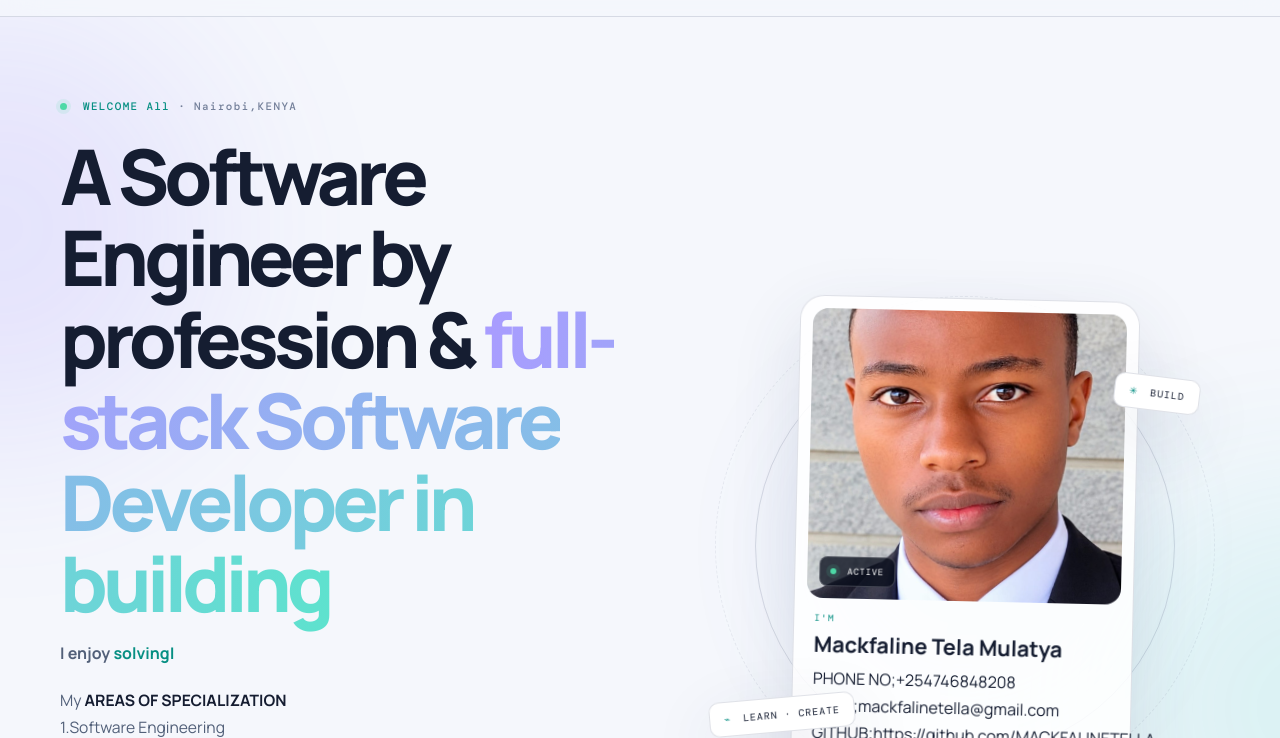
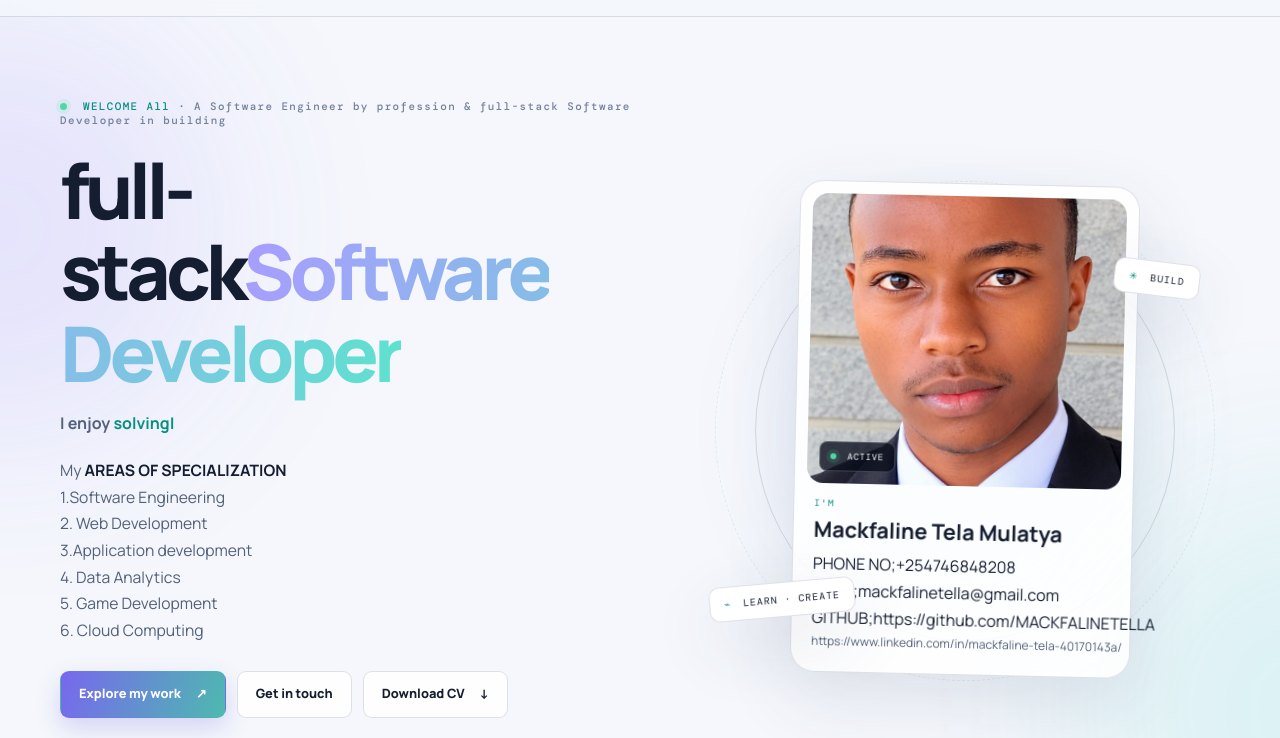
Before and after one commit to MACKFALINETELLA/portfolio, a plain HTML site: page index.html in a window 1280 px wide. Shown: the part 62-800 px from the top of the page. Drawn offline with nearby package versions, Linux system fonts and the light colour scheme.

Commit message:
Update index.html

```diff
--- a/index.html
+++ b/index.html
@@ -41,8 +41,8 @@
   <main id="main">
     <section class="hero container" id="home">
       <div class="hero-copy reveal">
-        <p class="eyebrow"><span class="status-dot"></span> WELCOME All <span class="eyebrow-location">· Nairobi,KENYA</span></p>
-        <h1>A Software Engineer by profession & <span class="gradient-text">full-stack Software Developer in building</span></h1>
+        <p class="eyebrow"><span class="status-dot"></span> WELCOME All <span class="eyebrow-location">· A Software Engineer by profession & full-stack Software Developer in building</span></p>
+        <h1>full-stack<span class="gradient-text">Software Developer</span></h1>
         <p class="typing-line">I enjoy <span id="typing-text" aria-label="software development"></span><span class="typing-cursor" aria-hidden="true">|</span></p>
         <p class="hero-description">My <strong>AREAS OF SPECIALIZATION <br> </strong> 1.Software Engineering <br>2. Web Development  <br> 3.Application development  <br> 4. Data Analytics  <br> 5. Game Development  <br> 6. Cloud Computing</p>
         <div class="hero-actions">
```
